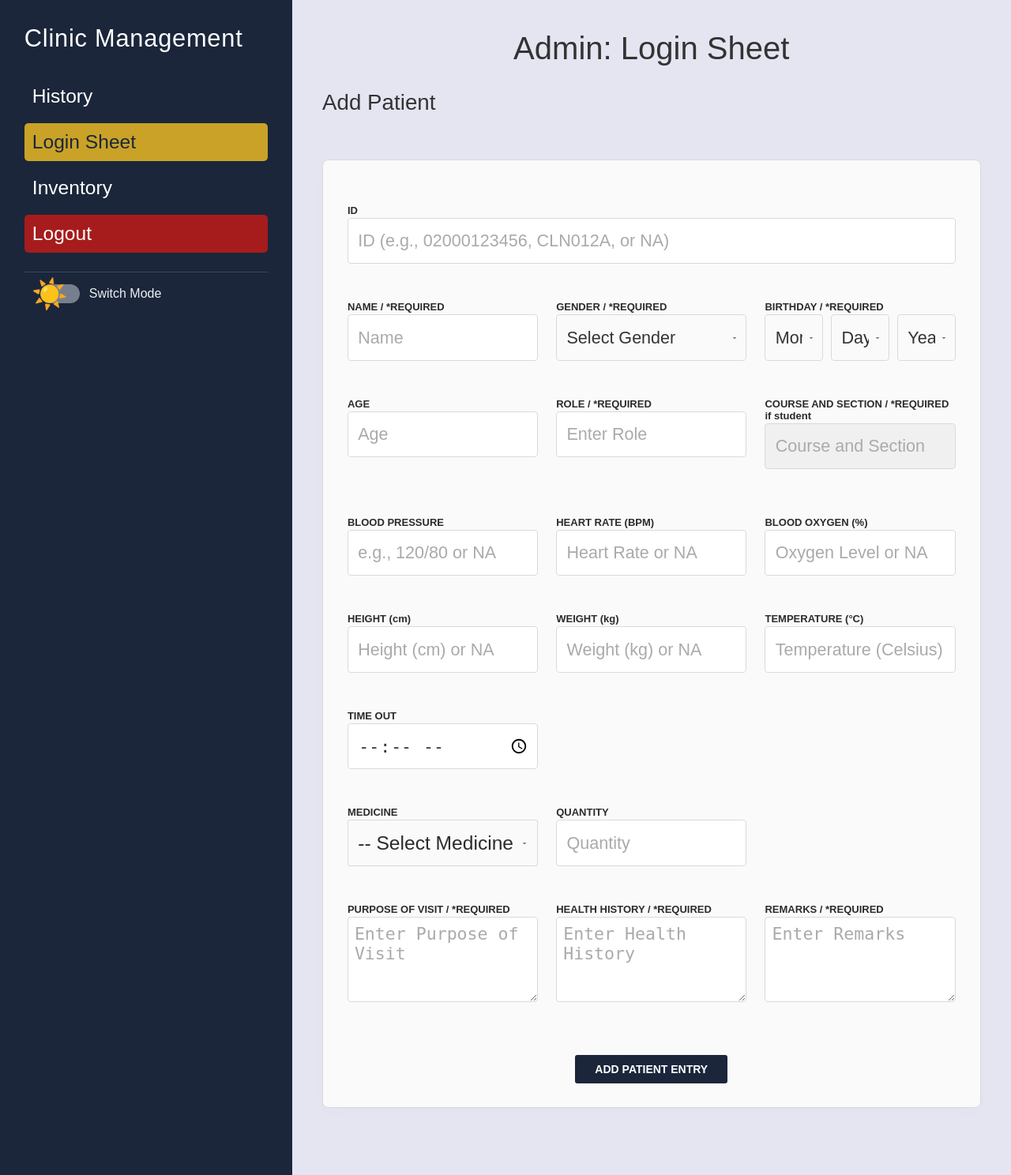
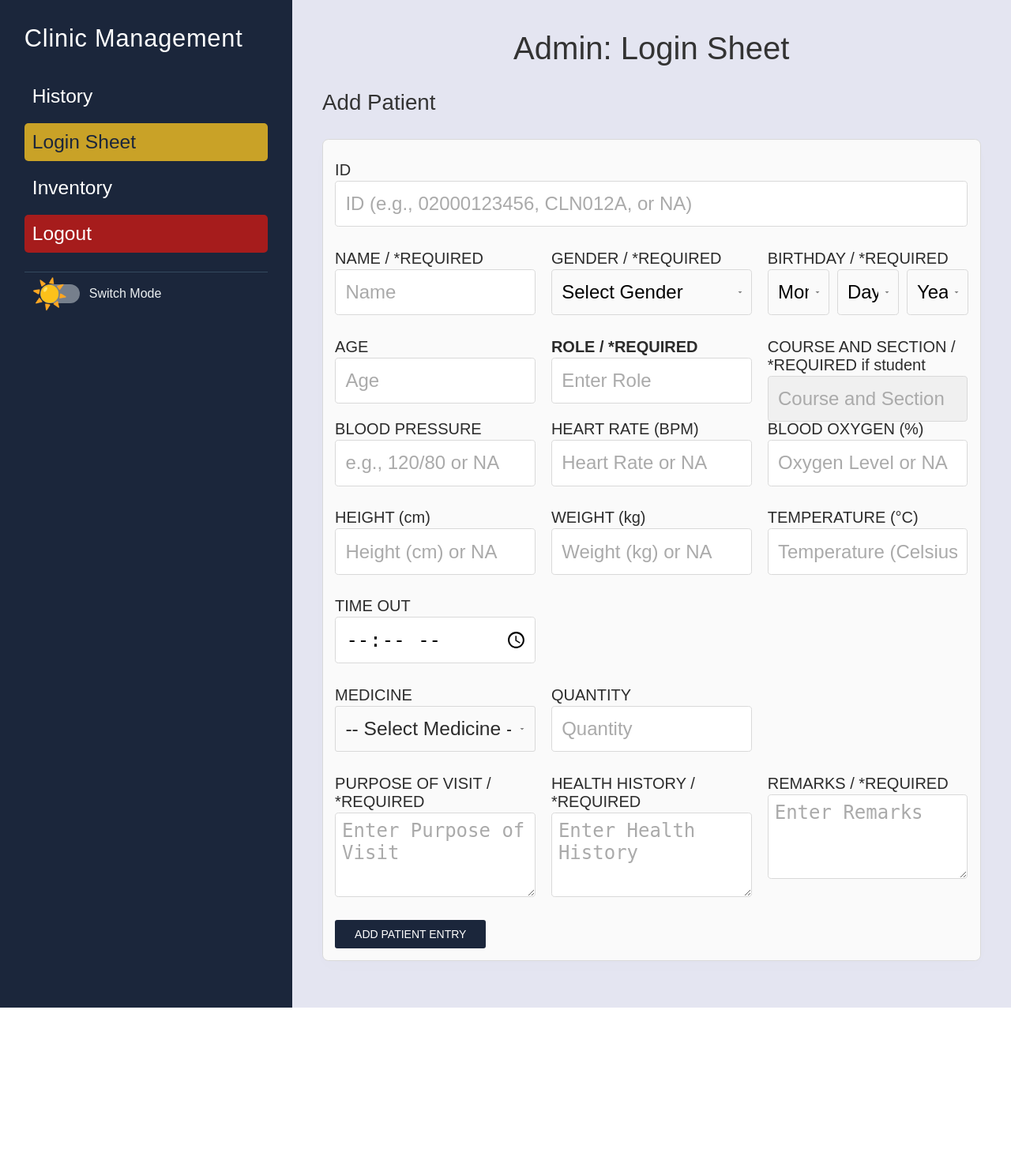
Before and after one commit to AlfonsoDelaLuna/Clinic_Management_System, a PHP site: page /admin_loginsheet.php in a window 1280 px wide. Shown: the whole page at 79% size. After the commit the page ends 1276 px from the top, so only its background shows below. Run offline with PHP 8.4, Linux system fonts and the light colour scheme; a user stored in the database is signed in; data comes from the database, SQL or seed files in the repository.

Commit message:
Update layout for admin

```diff
--- a/admin_loginsheet.php
+++ b/admin_loginsheet.php
@@ -72,31 +72,6 @@ $selected_year = $birthday ? (new DateTime($birthday))->format('Y') : '';
             margin-top: 0;
         }
 
-        .form-group label {
-            color: #555;
-            margin-bottom: 5px;
-            display: block;
-            font-weight: bold;
-            font-size: 2em;
-        }
-
-        .form-group input[type="text"],
-        .form-group input[type="number"],
-        .form-group input[type="time"],
-        .form-group input[list],
-        .form-group select,
-        .form-group textarea {
-            background-color: #fff;
-            color: #333;
-            border: 1px solid #ccc;
-            padding: 8px 10px;
-            border-radius: 4px;
-            width: 100%;
-            box-sizing: border-box;
-            margin-bottom: 5px;
-            font-size: 3em;
-            transition: background-color 0.3s ease, color 0.3s ease, border-color 0.3s ease;
-        }
 
         .form-group input[readonly],
         .form-group select[disabled],
@@ -130,24 +105,6 @@ $selected_year = $birthday ? (new DateTime($birthday))->format('Y') : '';
             color: #aaa;
         }
 
-        .main-content .btn {
-            background-color: #007bff;
-            color: #ffffff;
-            border: none;
-            padding: 12px 20px;
-            border-radius: 4px;
-            cursor: pointer;
-            font-size: 3em;
-            font-weight: bold;
-            transition: background-color 0.3s ease;
-            display: block;
-            width: auto;
-            margin: 20px auto 0;
-        }
-
-        .main-content .btn:hover {
-            background-color: #0056b3;
-        }
 
         .theme-switch-wrapper {
             display: flex;
--- a/style.css
+++ b/style.css
@@ -124,10 +124,10 @@ body.dark-mode h2 {
 #login-sheet-form {
   display: grid;
   grid-template-columns: repeat(3, 1fr);
-  gap: 15.4px 23.1px; /* 10px * 1.54, 15px * 1.54 */
-  padding: 30.8px;
-  max-width: 2618px; /* 1700px * 1.54 */
-  margin: 46.2px auto;
+  gap: 2px 20px;
+  padding: 15px;
+  max-width: 2400px;
+  margin: 20px auto;
   background: #fafafa;
   border: 1.54px solid #d9d9d9; /* 1px * 1.54 */
   border-radius: 7.7px; /* 5px * 1.54 */
@@ -164,6 +164,7 @@ body.dark-mode #login-sheet-form .error {
 body.dark-mode #login-sheet-form .submit-group .btn {
   background-color: #0056b3;
   border: 1px solid #0056b3;
+  font-size: 20px;
 }
 
 body.dark-mode #login-sheet-form .submit-group .btn:hover {
@@ -199,12 +200,6 @@ body.dark-mode #login-sheet-form .submit-group .btn:hover {
   height: 70px;
 }
 
-#login-sheet-form label {
-  margin-bottom: 6.16px; /* 4px * 1.54 */
-  font-size: 20.02px; /* 13px * 1.54 */
-  font-weight: 700;
-  color: #2b2b2b;
-}
 /* Adjust dropdown arrows */
 #login-sheet-form select {
   appearance: none;
@@ -333,10 +328,10 @@ body.dark-mode .value-display {
 }
 
 #login-sheet-form label {
-  font-weight: 600;
+  font-weight: 500;
   color: #2b2b2b;
-  font-size: 13px; /* Smaller labels */
-  margin-bottom: 3px;
+  font-size: 20px;
+  margin-bottom: 0;
 }
 
 /* Compact Form Elements */
@@ -361,7 +356,7 @@ body.dark-mode .value-display {
 #login-sheet-form textarea {
   width: 100%;
   padding: 12.32px; /* 8px * 1.54 */
-  font-size: 21.56px; /* 14px * 1.54 */
+  font-size: 1.5rem;
   height: 58.52px; /* 38px * 1.54 */
   border: 1.54px solid #d9d9d9;
   border-radius: 4.62px; /* 3px * 1.54 */
@@ -442,6 +437,18 @@ body.dark-mode .value-display {
 /* Add specific styles if needed for alignment */
 #login-sheet-form .form-group.align-end {
   justify-content: flex-end; /* Aligns label/input to bottom if needed */
+}
+
+/* Reduce margin for specific fields to bring them closer */
+#login-sheet-form .form-group:has(#blood_pressure),
+#login-sheet-form .form-group:has(#heart_rate),
+#login-sheet-form .form-group:has(#blood_oxygen) {
+  margin-top: -40px;
+}
+#login-sheet-form .form-group:has(#blood_pressure),
+#login-sheet-form .form-group:has(#heart_rate),
+#login-sheet-form .form-group:has(#blood_oxygen) {
+  margin-top: -40px;
 }
 
 /* Style for the Medicine Select Dropdown */
@@ -1128,14 +1135,20 @@ body.dark-mode .history-section {
   }
 }
 
-.inline-form {
-  display: inline;
+#history-table td form {
+  display: block;
+  margin-bottom: 5px;
+}
+
+#history-table td .btn {
+  width: 100%;
+  box-sizing: border-box;
+  text-align: center;
 }
 
 .non-editable {
   pointer-events: none; /* Prevents interaction */
   background-color: #e9ecef; /* Matches readonly input background */
-  opacity: 0.65; /* Mimics disabled look */
   cursor: not-allowed; /* Indicates it's not editable */
 }
 
```
Also changed, not shown: update_history.css (+5 -2 lines).
